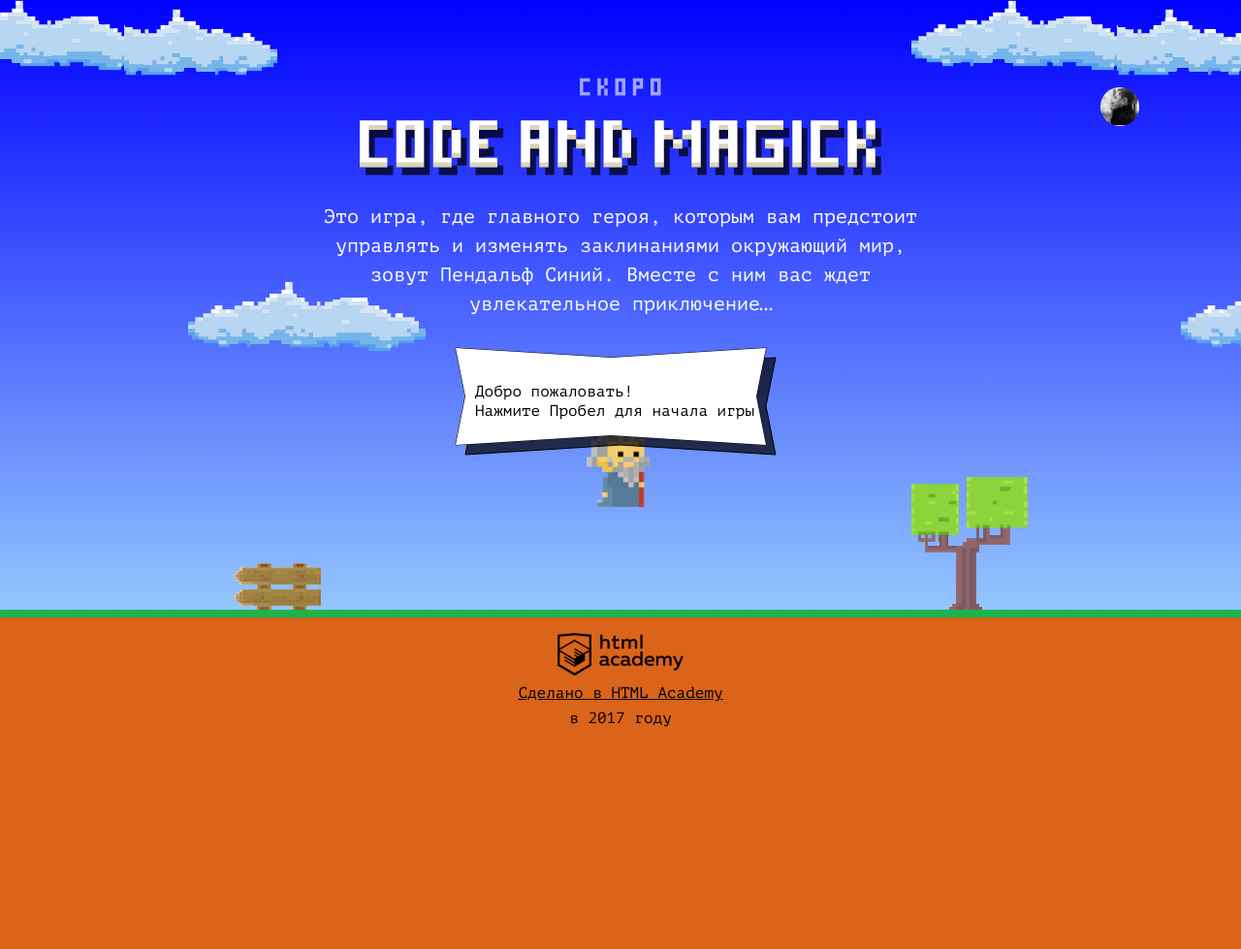
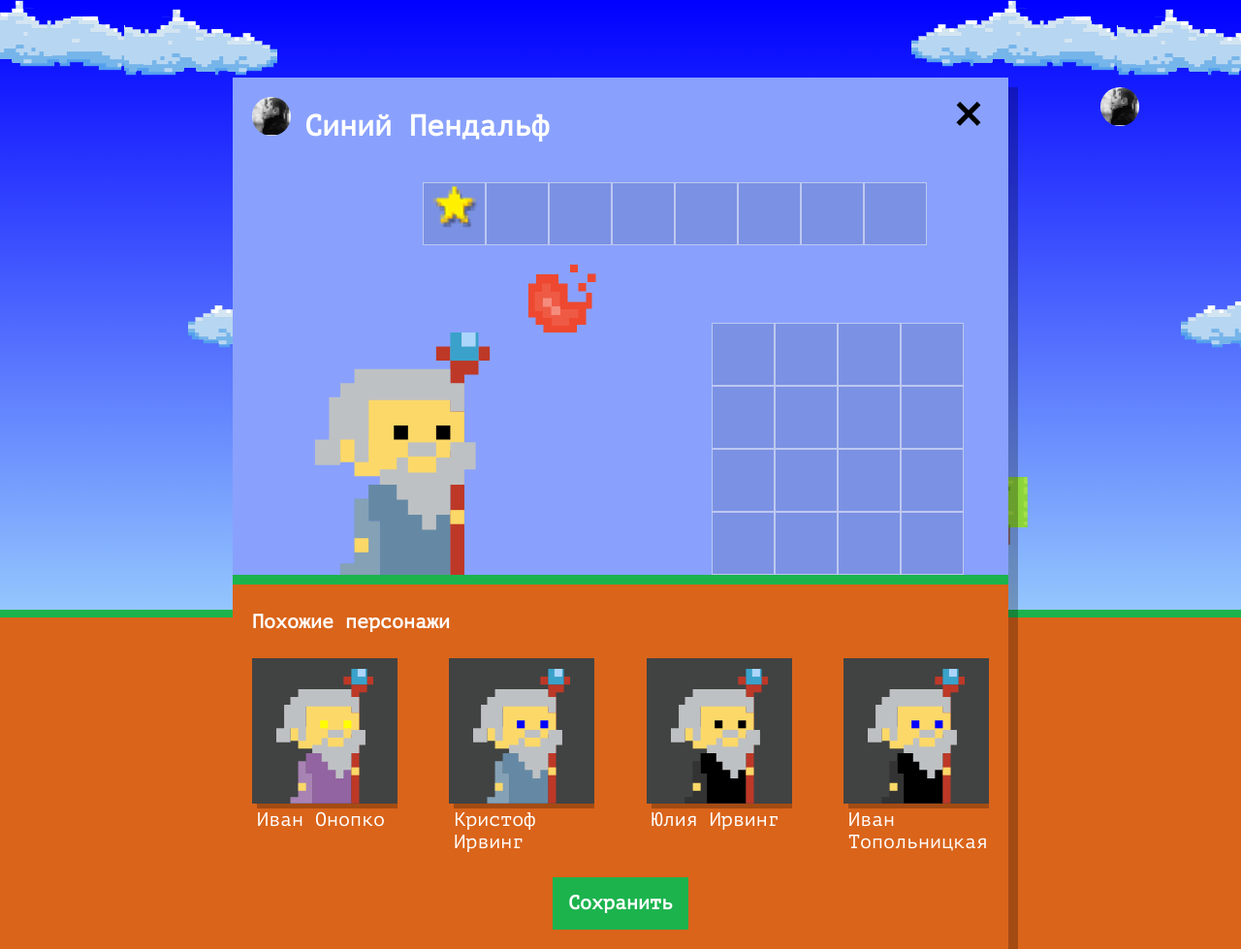
Before and after one commit to Doomer77/1392667-code-and-magick-21, a website: page index.html in a window 1280 px wide. Shown: the whole page at 97% size. Before the commit the page ends 800 px from the top, so only its background shows below. Drawn offline with Linux system fonts and the light colour scheme.

Commit message:
added rendering of wizards

```diff
--- a/index.html
+++ b/index.html
@@ -202,6 +202,7 @@
   };
 </script>
 <script src="js/stat.js"></script>
+<script src="js/setup.js"></script>
 <script src="js/game.js"></script>
 </body>
 </html>
--- /dev/null
+++ b/js/setup.js
@@ -0,0 +1,90 @@
+'use strict';
+
+let setupBlock = document.querySelector('.setup');
+setupBlock.classList.remove('hidden');
+
+let setupSimilar = document.querySelector('.setup-similar');
+setupSimilar.classList.remove('hidden');
+
+let setupSimilarList = document.querySelector('.setup-similar-list');
+let wizardTemplate = document.querySelector('#similar-wizard-template');
+let wizardTemplateContent = wizardTemplate.content.querySelector('.setup-similar-item');
+
+const WIZARDSDATA = {
+  NAMES: [
+    'Иван',
+    'Хуан Себастьян',
+    'Мария',
+    'Кристоф',
+    'Виктор',
+    'Юлия',
+    'Люпита',
+    'Вашингтон'
+  ],
+  SURNAMES: [
+    'да Марья',
+    'Верон',
+    'Мирабелла',
+    'Вальц',
+    'Онопко',
+    'Топольницкая',
+    'Нионго',
+    'Ирвинг'
+  ],
+  COATCOLORS: [
+    'rgb(101, 137, 164)',
+    'rgb(241, 43, 107)',
+    'rgb(146, 100, 161)',
+    'rgb(56, 159, 117)',
+    'rgb(215, 210, 55)',
+    'rgb(0, 0, 0)'
+  ],
+  EYESCOLORS: [
+    'black',
+    'red',
+    'blue',
+    'yellow',
+    'green'
+  ]
+};
+
+const getRandomValue = (arrey) => {
+  return arrey[Math.floor(Math.random() * arrey.length)];
+};
+
+const createWizards = (wizardData) => {
+  let wizards = [];
+  for (let i = 0; i < 4; i++) {
+    wizards.push({
+      name: `${getRandomValue(wizardData.NAMES)} ${getRandomValue(wizardData.SURNAMES)}`,
+      coatColor: getRandomValue(wizardData.COATCOLORS),
+      eyesColor: getRandomValue(wizardData.EYESCOLORS)
+    });
+  }
+  return wizards;
+};
+
+const createOtherWizards = (template, wizard) => {
+  let otherWizard = template.cloneNode(true);
+  otherWizard.querySelector('.setup-similar-label').textContent = wizard.name;
+  otherWizard.querySelector('.wizard-coat').style.fill = wizard.coatColor;
+  otherWizard.querySelector('.wizard-eyes').style.fill = wizard.eyesColor;
+  return otherWizard;
+};
+
+const getWizards = (wizards) => {
+  let wizardsFragment = document.createDocumentFragment();
+  for (let i = 0; i < wizards.length; i++) {
+    wizardsFragment.appendChild(createOtherWizards(wizardTemplateContent, wizards[i]));
+  }
+  return wizardsFragment;
+};
+
+const renderWizardsSetup = () => {
+  let wizards = createWizards(WIZARDSDATA);
+  let similarWizards = getWizards(wizards);
+
+  setupSimilarList.appendChild(similarWizards);
+};
+
+renderWizardsSetup();
```
